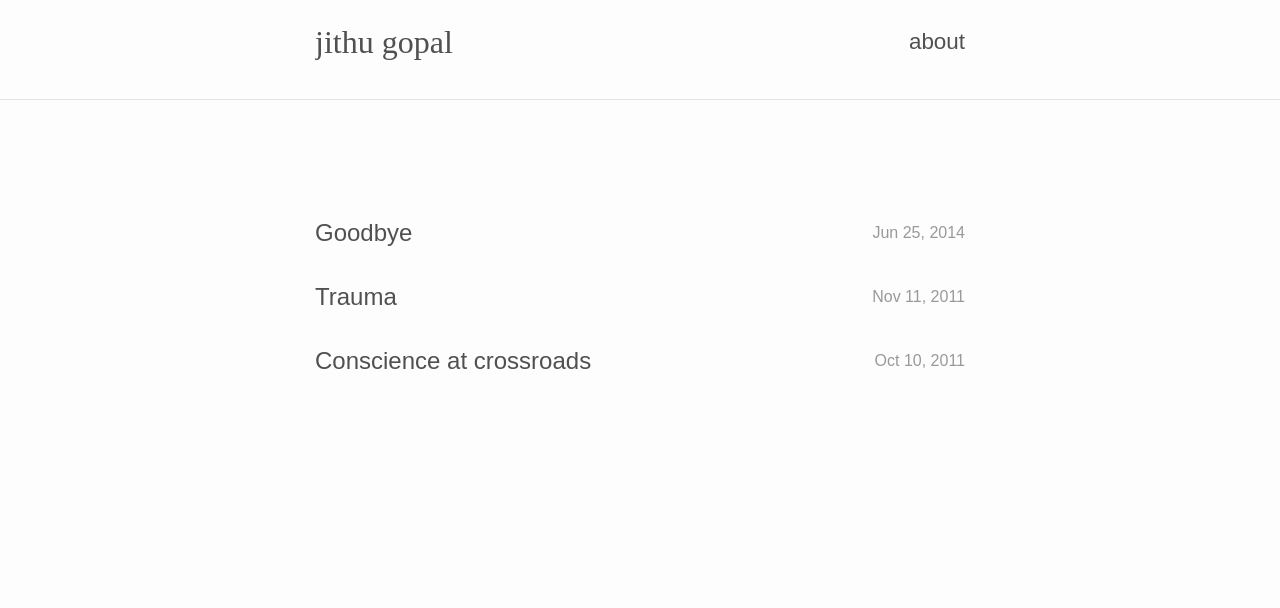
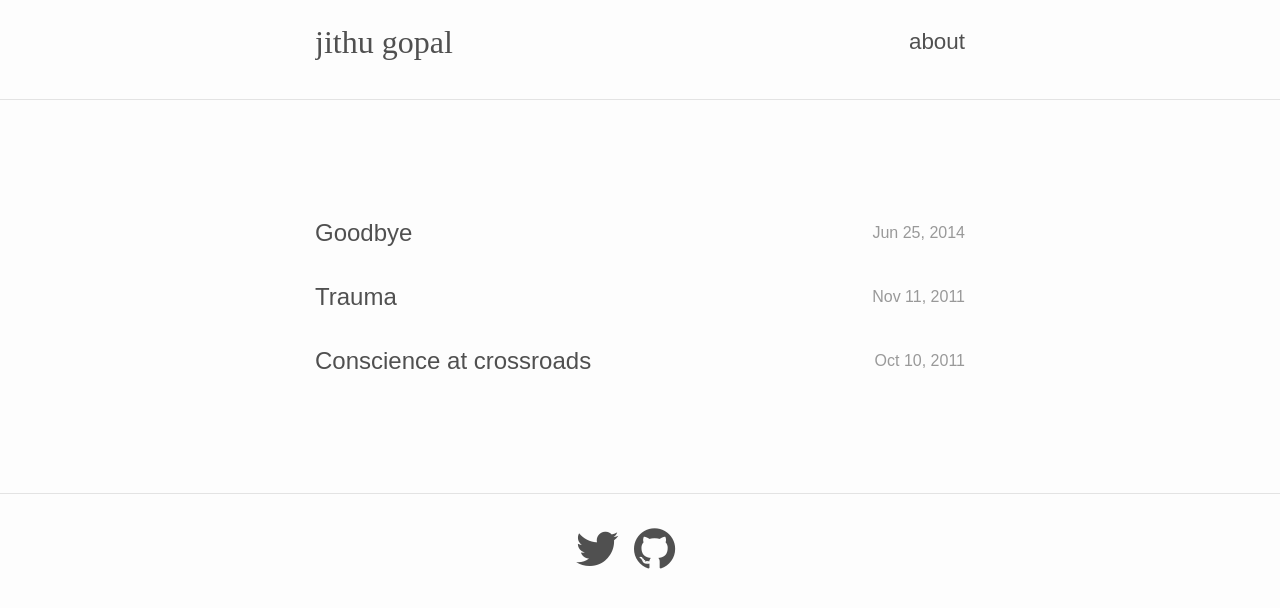
Before and after one commit to jithugopal/jithugopal.github.com, a Jekyll site: the page built from index.html, in a window 1280 px wide. Shown: the top 608 px of the page. Built offline with Jekyll 4.4.1, drawn with Linux system fonts in a browser that asks for light colours; nearby versions of some CDN libraries; Markdown is read by kramdown in place of the engine named in the settings.

Commit message:
adding footer

```diff
--- a/_includes/head.html
+++ b/_includes/head.html
@@ -8,6 +8,7 @@
   <link rel="stylesheet" href="/css/main.css" type="text/css">
   <link rel="alternate" type="application/atom+xml" href="atom.xml" title="Atom feed">
   <link rel="canonical" href="http://www.jithugopal.com/">
+  <link rel="stylesheet" href="//maxcdn.bootstrapcdn.com/font-awesome/4.3.0/css/font-awesome.min.css">
   <title>{{ page.title }}</title>
   <script type="text/javascript">
     var _gaq = _gaq || [];
--- a/_layouts/default.html
+++ b/_layouts/default.html
@@ -11,5 +11,16 @@
     <section class="page">
       {{ content }}
     </section>
+    <footer>
+      <hr class="rule"/>
+      <section class="footer">
+        <a target="_blank" href="http://twitter.com/poxypen">
+          <i class="fa fa-twitter"></i>
+        </a>
+        <a target="_blank" href="http://github.com/jithugopal">
+          <i class="fa fa-github"></i>
+        </a>
+      </section>
+    </footer>
   </body>
 </html>
--- a/_sass/_layout.scss
+++ b/_sass/_layout.scss
@@ -37,6 +37,17 @@ nav {
   border-bottom: 1px solid rgba(255, 255, 255, 0.3);
 }
 
+.footer {
+  margin: 30px auto;
+  width: 150px;
+  a {
+    margin-left: 10px;
+  }
+  i {
+    font-size: 3em;
+  }
+}
+
 .page {
   margin: 100px auto;
   width: $container-width;
```
